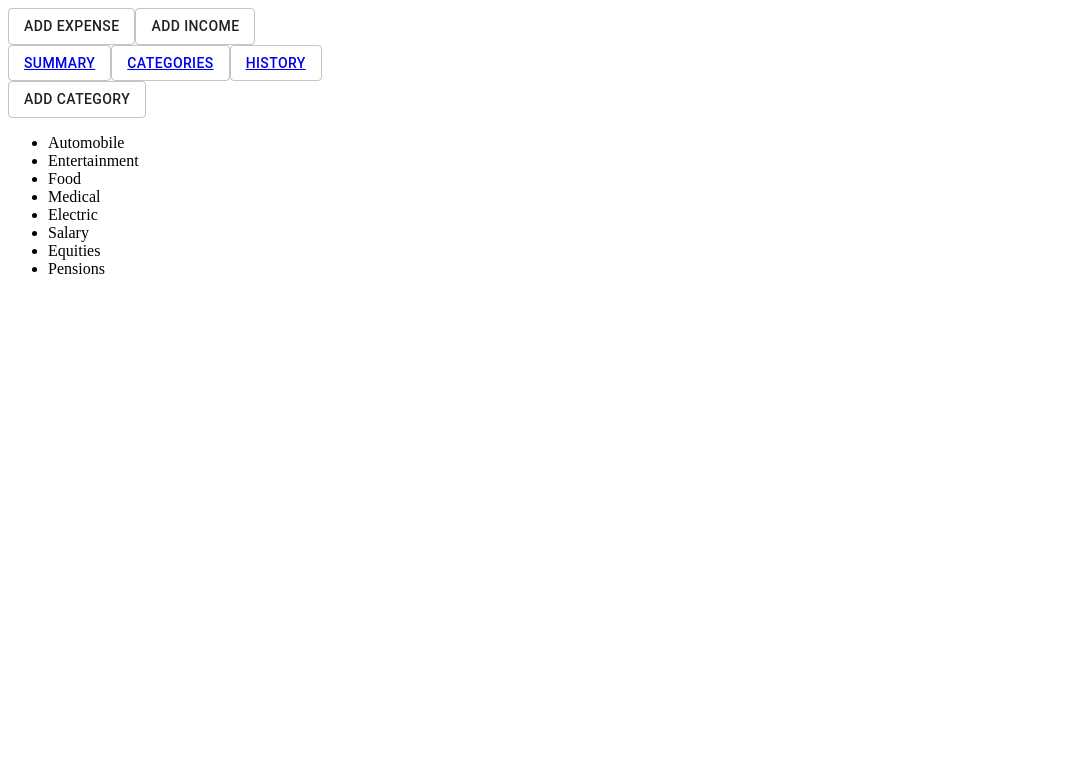
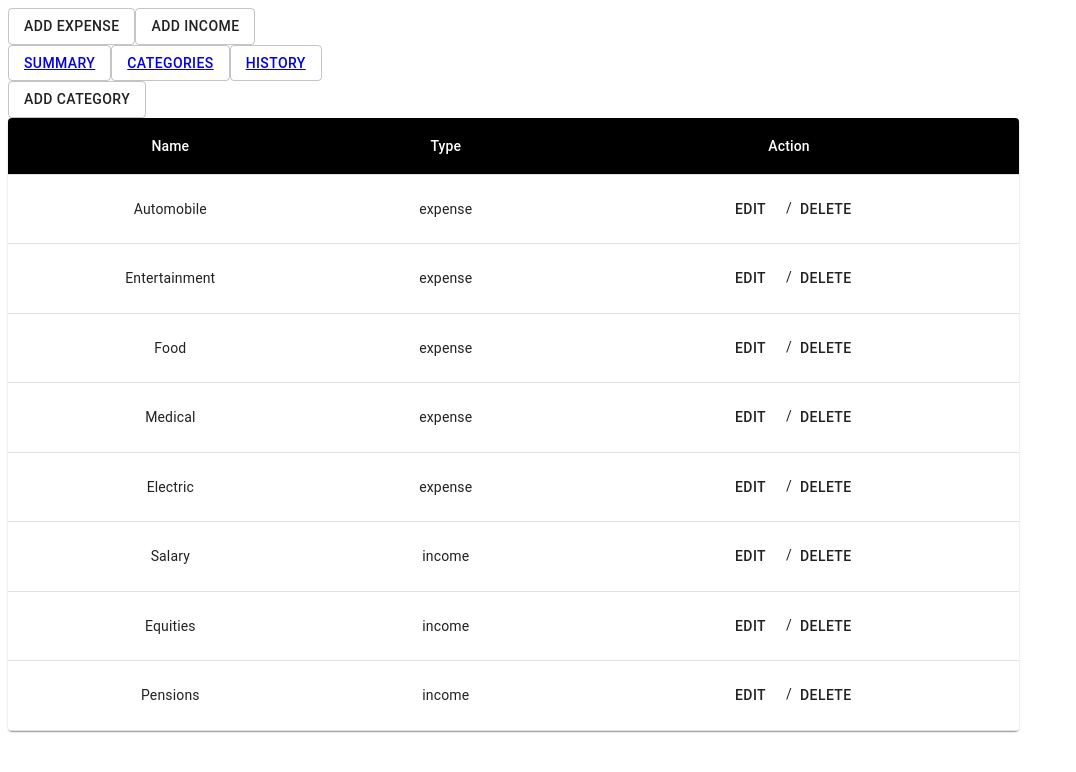
Before and after one commit to LuizaAv/aca-final-project-lge, a React (Create React App) app: page /Categories in a window 1280 px wide. Shown: the top 772 px of the page, without its empty margins (0-1076 px from the left). Built offline with nearby package versions, Linux system fonts and the light colour scheme.

Commit message:
feat(Categories) added table

```diff
--- a/src/pages/Categories/Categories.js
+++ b/src/pages/Categories/Categories.js
@@ -1,19 +1,62 @@
 import React from 'react';
+import { withStyles, makeStyles } from '@material-ui/core/styles';
+import Table from '@material-ui/core/Table';
+import TableBody from '@material-ui/core/TableBody';
+import TableCell from '@material-ui/core/TableCell';
+import TableContainer from '@material-ui/core/TableContainer';
+import TableHead from '@material-ui/core/TableHead';
+import TableRow from '@material-ui/core/TableRow';
+import Paper from '@material-ui/core/Paper';
+import Button from '@material-ui/core/Button';
 
+import { useStoreContext } from '../../store/storeContext';
 import AddCategory from './AddCategory';
-import { useStoreContext } from '../../store/storeContext';
+
+const useStyles = makeStyles({
+  table: {
+    width: '80%',
+  },
+});
+
+const StyledTableCell = withStyles((theme) => ({
+  head: {
+    backgroundColor: theme.palette.common.black,
+    color: theme.palette.common.white,
+  },
+}))(TableCell);
 
 export default function Categories() {
   const { state } = useStoreContext();
+  const classes = useStyles();
 
   return (
     <>
       <AddCategory />
-      <ul>
-        {state.categories.map(category => (
-          <li>{category.name}</li>
-        ))}
-      </ul>
+      <TableContainer className={classes.table} component={Paper}>
+        <Table>
+          <TableHead>
+            <TableRow>
+              <StyledTableCell align="center">Name</StyledTableCell>
+              <StyledTableCell align="center">Type</StyledTableCell>
+              <StyledTableCell align="center">Action</StyledTableCell>
+            </TableRow>
+          </TableHead>
+          <TableBody>
+            {state.categories.map((category) => (
+              <TableRow key={category.id}>
+                <TableCell align="center">{category.name}</TableCell>
+                <TableCell align="center">{category.type}</TableCell>
+                <TableCell align="center">
+                  <Button>edit</Button>
+                  {' '}
+                  /
+                  <Button>delete</Button>
+                </TableCell>
+              </TableRow>
+            ))}
+          </TableBody>
+        </Table>
+      </TableContainer>
     </>
   );
 }
```
